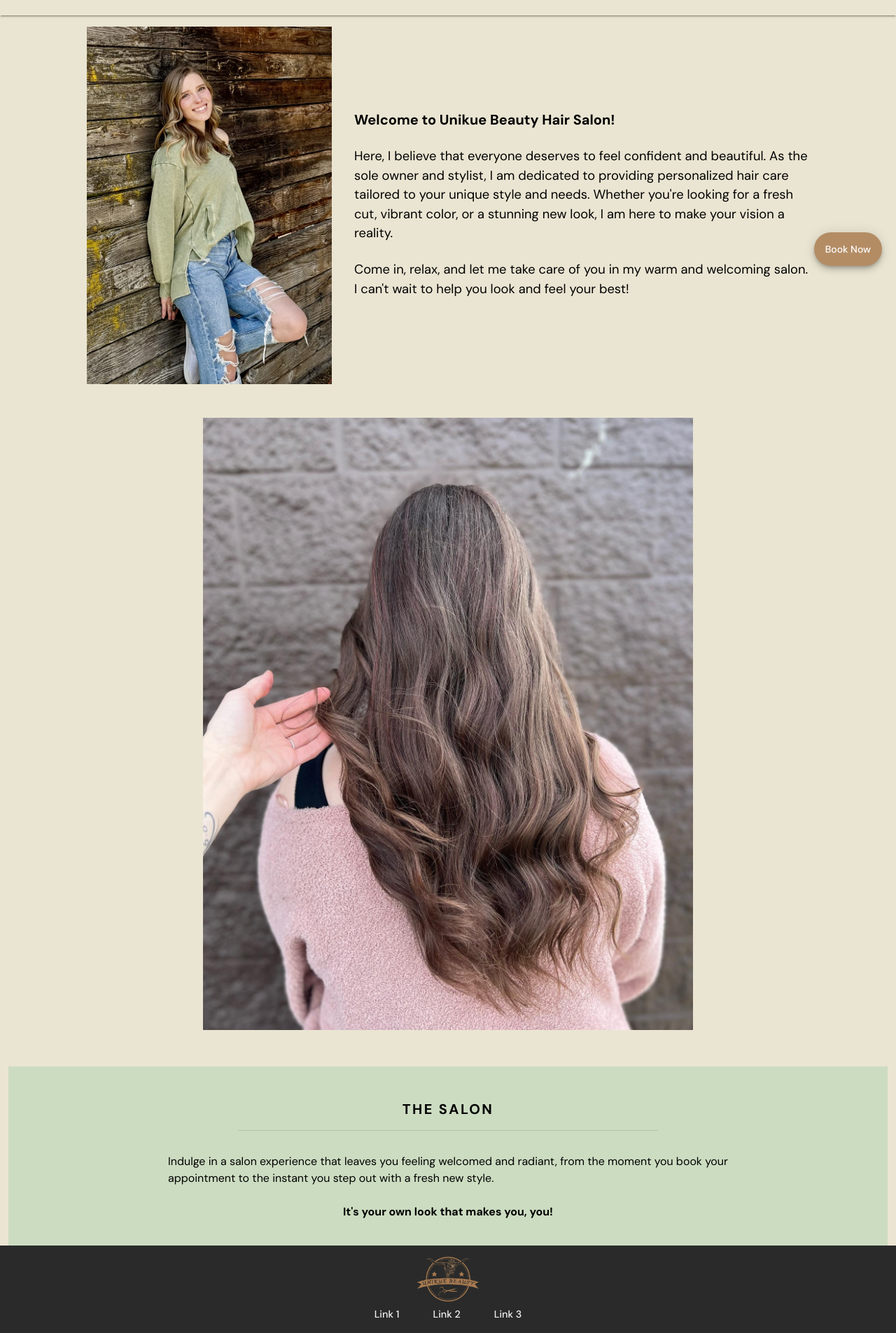
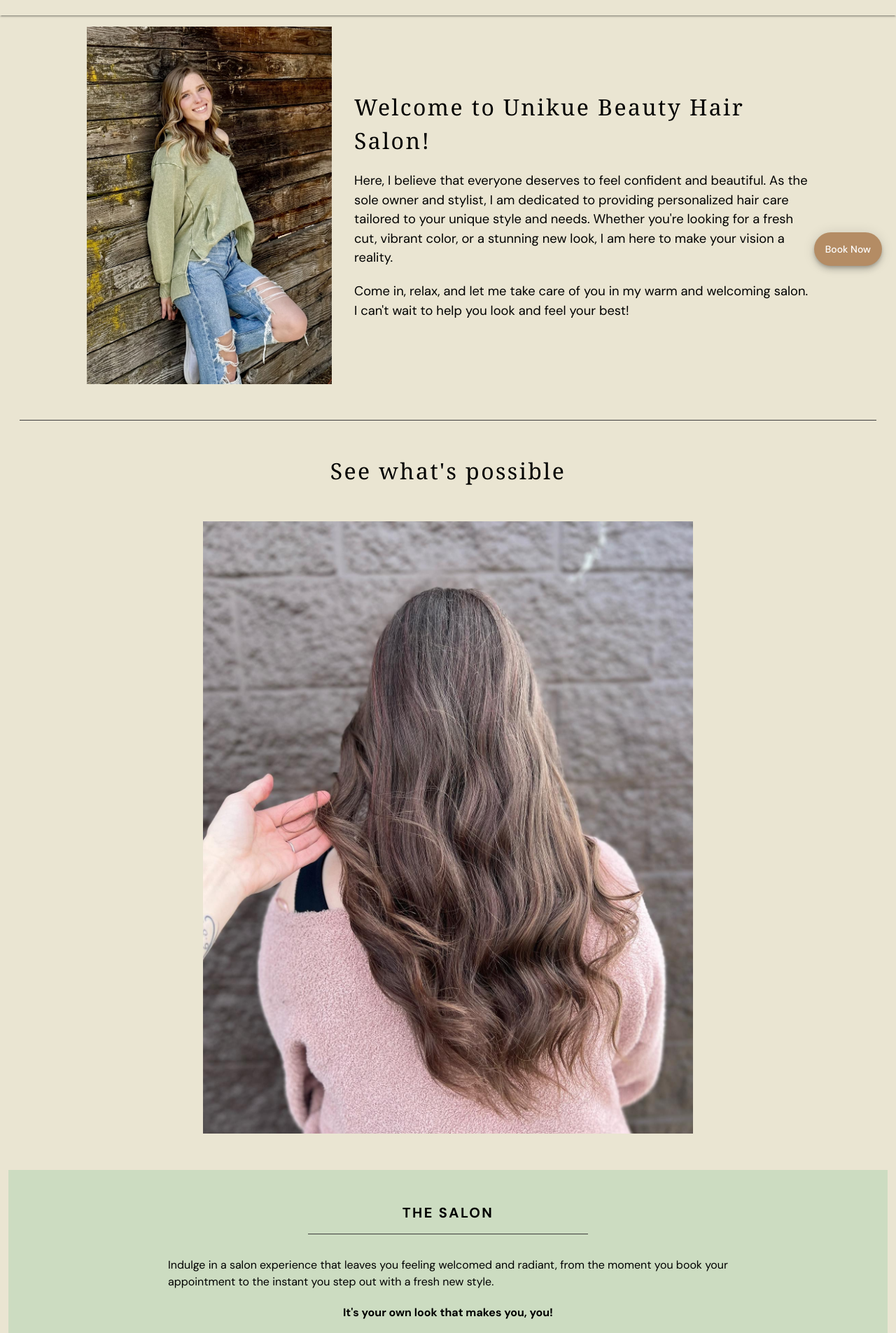
Before and after one commit to Austin55Martin/UnikueBeauty, a React (Create React App) app: page /#/ in a window 1280 px wide. Shown: the part 400-2305 px from the top of the page at 70% size. Built offline with nearby package versions, Linux system fonts and the light colour scheme.

Commit message:
add text around the carousel

```diff
--- a/src/Theme/Theme.tsx
+++ b/src/Theme/Theme.tsx
@@ -23,6 +23,9 @@ export const theme = createTheme({
   typography: {
     fontFamily: `"DM Sans", sans-serif`,
   },
+  palette: {
+    divider: "#3d3d3d",
+  },
   displaySettings: {
     sm: { variant: "h6", fontSize: "0.875rem", buttonSize: "small" },
     md: { variant: "h4", fontSize: "1rem", buttonSize: "medium" },
--- a/src/Views/Home.tsx
+++ b/src/Views/Home.tsx
@@ -36,15 +36,18 @@ const useStyles = makeStyles()((theme) => ({
     backgroundColor: "#ccdcc1",
   },
   typographyStyles: {
-    //fontFamily: theme.typography.fontFamily,
     wordWrap: "break-word",
-    marginBottom: ".25rem",
   },
-  headerStyles: {
+  subHeaderStyles: {
     letterSpacing: ".15rem",
     fontSize: "20px",
     marginBottom: ".75rem",
     fontWeight: "600",
+  },
+  headerStyle: {
+    letterSpacing: ".15rem",
+    fontFamily: "Georgia",
+    fontSize: "2rem",
   },
   headshotImg: {
     height: "auto",
@@ -61,10 +64,15 @@ const useStyles = makeStyles()((theme) => ({
     maxWidth: "650px",
     height: "auto",
   },
+  divider: {
+    width: "100%",
+    height: "3px",
+    borderColor: theme.palette.divider,
+  },
 }));
 
 function Home() {
-  const { classes, cx } = useStyles();
+  const { classes, theme, cx } = useStyles();
 
   const headerText = "THE SALON";
   const paragraphText =
@@ -77,10 +85,7 @@ function Home() {
       <Box className={classes.centeredFlexRowBox}>
         <img alt="" src={headshot} className={classes.headshotImg} />
         <Box className={classes.welcomeTextContainer}>
-          <Typography
-            className={classes.typographyStyles}
-            sx={{ fontSize: "1.25rem", fontWeight: "600" }}
-          >
+          <Typography className={classes.headerStyle}>
             {"Welcome to Unikue Beauty Hair Salon!"}
           </Typography>
           <br />
@@ -101,6 +106,10 @@ function Home() {
           </Typography>
         </Box>
       </Box>
+      <Divider className={classes.divider} />
+      <Typography className={classes.headerStyle}>
+        See what's possible
+      </Typography>
       <InstagramCarousel />
       <div
         className={cx(
@@ -115,12 +124,17 @@ function Home() {
           <Box className={cx(classes.centeredFlexColumnBox)}>
             <Typography
               variant="h5"
-              className={cx(classes.typographyStyles, classes.headerStyles)}
+              className={cx(classes.typographyStyles, classes.subHeaderStyles)}
             >
               {headerText}
             </Typography>
             <Divider
-              sx={{ width: "75%", marginTop: ".25rem", marginBottom: "1rem" }}
+              sx={{
+                backgroundColor: theme.palette.divider,
+                width: "50%",
+                marginTop: ".25rem",
+                marginBottom: "1rem",
+              }}
             />
           </Box>
           <Typography variant="body1" className={classes.typographyStyles}>
```
